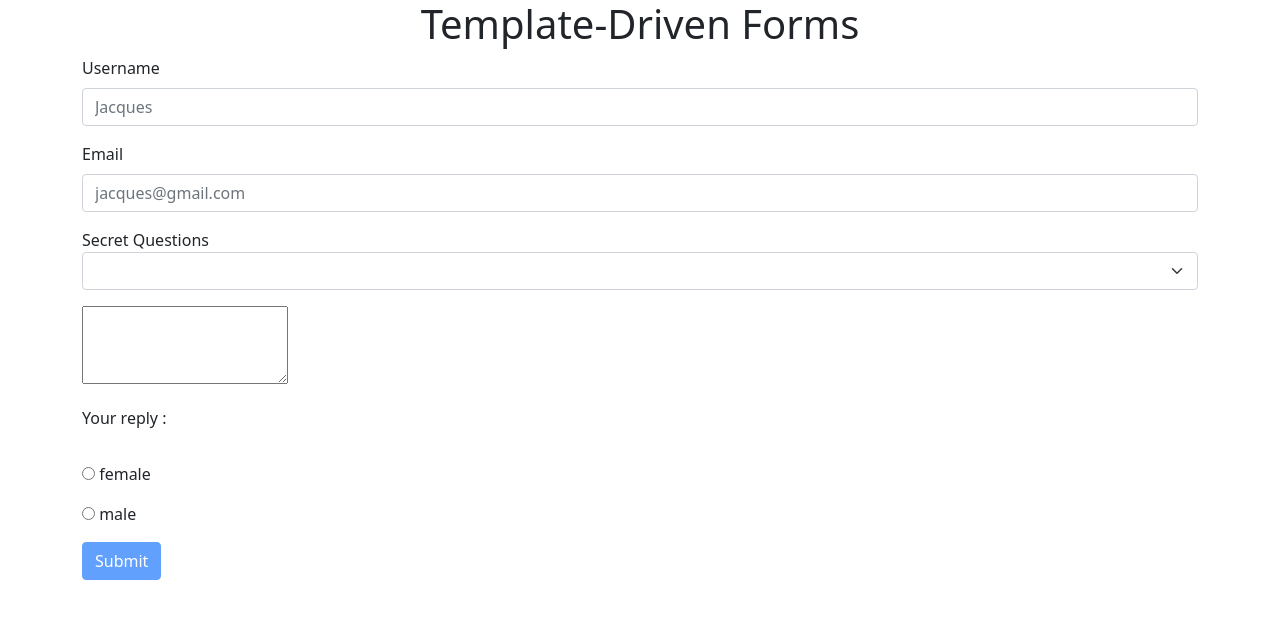
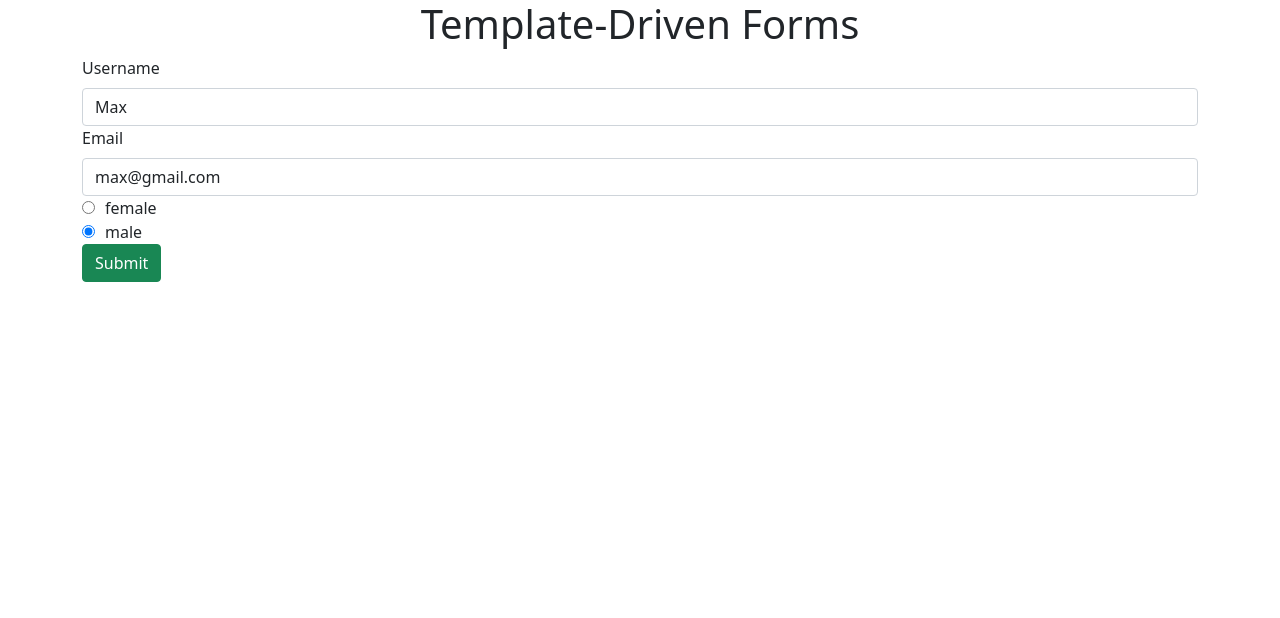
Before and after one commit to Clem10101998/formation-angular, an Angular app: page / in a window 1280 px wide. Shown: the top 618 px of the page. Built offline with nearby package versions, Linux system fonts and the light colour scheme.

Commit message:
work on reactive forms

```diff
--- a/src/app/app.component.html
+++ b/src/app/app.component.html
@@ -1,48 +1,23 @@
 <h1 style="text-align: center;">Template-Driven Forms</h1>
 <div class="container">
-  <!-- f est une réfrence permettant d'accéder au formulaire -->
-  <form class="row g-3" (ngSubmit)="onSubmit(f)" #f="ngForm">
-
-
+  <!-- Définition du formulaire à utiliser et de la méthode de soumission -->
+  <form [formGroup]="signupForm" (ngSubmit)="onSubmit()">
     <div class="col-12">
-      <!-- ngModel : allow to get control of the form -->
+      <!-- Définition de l'input du formulaire avec formControlName -->
       <label for="username" class="form-label">Username</label>
-      <input type="text" class="form-control" id="username" placeholder="Jacques" [(ngModel)]="user.username" name="username" required>
+      <input type="text" class="form-control" id="username" placeholder="jacques" formControlName="username">
+      <span *ngIf="showErrorsforUsername()" style="color: red;">Username required</span>
     </div>
     <div class="col-12">
       <label for="email" class="form-label">Email</label>
-      <input type="email" class="form-control" id="email" placeholder="jacques@gmail.com" [(ngModel)]="user.email" name="email">
+      <input type="email" class="form-control" id="email" placeholder="jacques@gmail.com" formControlName="email">
     </div>
-    <div class="col-12">
-      <label for="secret">Secret Questions</label>
-      <select id="secret" class="form-select" [(ngModel)]="user.secretQuestion" name="secret">
-        <option value="get">Your first Pet ?</option>
-        <option value="teacher">Your first teacher</option>
-      </select>
+    <div class="col-12" *ngFor="let gender of genders">
+      <label><input type="radio" [value]="gender" formControlName="gender"><span style="margin-left: 10px;">{{gender}}</span></label>
     </div>
-    <div class="col-12">
-      <textarea name="questionAnswer" rows="3" [(ngModel)]="user.answer"></textarea>
-    </div>
-    <p>Your reply : {{answer}}</p>
 
-    <!-- Gestion des Radio Button -->
-    <div class="col-12" *ngFor="let gender of genders">
-      <label>
-        <input type="radio" name="gender" [(ngModel)]="user.gender" [value]="gender"> {{gender}}
-      </label>
-    </div>
-    <div class="col-12">
-      <!-- Vérification de l'ensemble des champs avec les validators -->
-      <button type="submit" class="btn btn-primary" [disabled]="!f.valid">Submit</button>
-    </div>
+    <button class="btn btn-success" type="submit" [disabled]="!signupForm.valid">Submit</button>
+
   </form>
-  <div *ngIf="submitted">
-    <h3>Your Data</h3>
-    <p>{{user.username}} </p>
-    <p>{{user.email}} </p>
-    <p>{{user.secretQuestion}} </p>
-    <p>{{user.answer}} </p>
-    <p>{{user.gender}} </p>
 
-  </div>
 </div>
--- a/src/app/app.component.ts
+++ b/src/app/app.component.ts
@@ -1,35 +1,50 @@
-import { Component, ViewChild } from '@angular/core';
-import { NgForm } from '@angular/forms';
+import { Component, OnInit, ViewChild } from '@angular/core';
+import { FormArray, FormControl, FormGroup, NgForm, Validators } from '@angular/forms';
 
 @Component({
   selector: 'app-root',
   templateUrl: './app.component.html',
   styleUrls: ['./app.component.css']
 })
-export class AppComponent {
-
-  //Properties for two way Binding
-  answer = '';
-  defaultQuestion = 'pet';
-  @ViewChild('f') signupForm: NgForm | undefined; //Accès au formulaire
-  title = 'formation-angular';
+export class AppComponent implements OnInit{
 
   genders = ['female', 'male'];
+  signupForm!: FormGroup;
 
-  submitted = false;
+  //Définition du formulaire et des validators
+  ngOnInit(): void {
+    this.signupForm = new FormGroup({
+      'username': new FormControl(null, Validators.required),
+      //Multiple Validators
+      'email': new FormControl(null, [Validators.required, Validators.email]),
+      'gender': new FormControl('female'),
+    });
 
-  user = {
-    username: '',
-    email: '',
-    secretQuestion: '',
-    answer: '',
-    gender: ''
-  };
+    //Permet d'indiquer si le formulaire est valide
+    this.signupForm.statusChanges.subscribe(
+      (status) => console.log(status)
+    );
 
-  onSubmit(form: NgForm){
-    this.submitted = true;
-    console.log(this.signupForm);//Vérification de la soumission du formulaire avec NgForm
-    //Reset form after submission
-    this.signupForm?.reset();
+    //Set the value of each input
+    this.signupForm.setValue({
+      'username': 'Max',
+      'email': 'max@gmail.com',
+      'gender':'male'
+    });
   }
+
+  //Submitting form
+  onSubmit(){
+    console.log(this.signupForm.value);
+    //Reset input after submitting
+    this.signupForm.reset();
+  }
+
+  //Validator for username
+  showErrorsforUsername(){
+    const username = this.signupForm.controls.username;
+    return username.hasError('required');
+  }
+
+
 }
--- a/src/app/app.module.ts
+++ b/src/app/app.module.ts
@@ -1,5 +1,5 @@
 import { NgModule } from '@angular/core';
-import { FormsModule } from '@angular/forms';
+import { FormsModule, ReactiveFormsModule } from '@angular/forms';
 import { BrowserModule } from '@angular/platform-browser';
 
 import { AppRoutingModule } from './app-routing.module';
@@ -12,7 +12,8 @@ import { AppComponent } from './app.component';
   imports: [
     BrowserModule,
     AppRoutingModule,
-    FormsModule
+    FormsModule,
+    ReactiveFormsModule,
   ],
   providers: [],
   bootstrap: [AppComponent]
```
Also changed, not shown: 1 other file (tests, documents, lock files or other folders).
